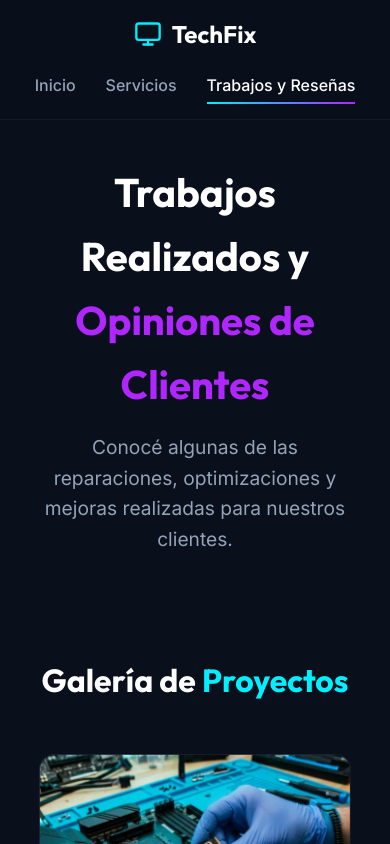
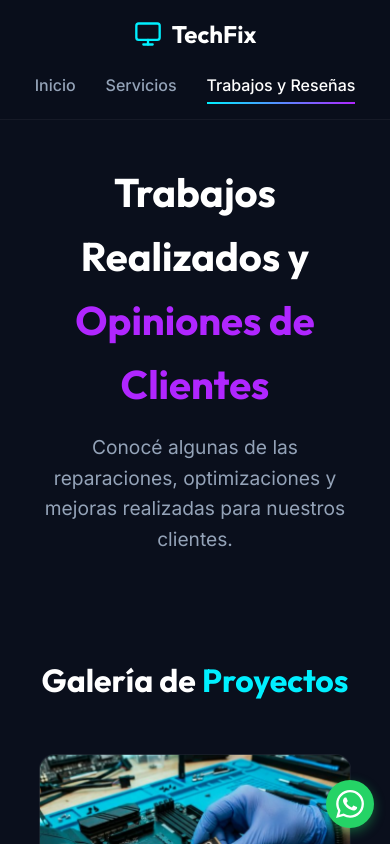
Before and after one commit to andre110500/pcservice, a React (Vite) app: page /trabajos in a window 390 px wide. Shown: the top 844 px of the page. Built offline with nearby package versions, Linux system fonts and the light colour scheme.

Commit message:
feat: add WhatsApp button for direct contact and update contact information

```diff
--- a/src/App.jsx
+++ b/src/App.jsx
@@ -7,6 +7,7 @@
 import About from './components/About';
 import Contact from './components/Contact';
 import Footer from './components/Footer';
+import WhatsAppButton from './components/WhatsAppButton';
 import ServicesPage from './pages/ServicesPage';
 import WorkPage from './pages/WorkPage';
 import './App.scss';
@@ -32,6 +33,7 @@
           <Route path="/trabajos" element={<WorkPage />} />
         </Routes>
         <Footer />
+        <WhatsAppButton />
       </div>
     </Router>
   );
--- a/src/components/Contact.jsx
+++ b/src/components/Contact.jsx
@@ -13,27 +13,40 @@
                     </p>
 
                     <div className="info-list">
-                        <div className="info-item">
+                        <a
+                            href="https://wa.me/573001234567?text=¡Hola! Quiero información sobre los servicios de reparación de PCs."
+                            target="_blank"
+                            rel="noopener noreferrer"
+                            className="info-item"
+                        >
                             <Phone className="icon" />
                             <div>
-                                <h5>Teléfono / WhatsApp</h5>
+                                <h5>WhatsApp</h5>
                                 <p>+1 234 567 8900</p>
                             </div>
-                        </div>
-                        <div className="info-item">
+                        </a>
+                        <a
+                            href="mailto:contacto@tecnicopc.com"
+                            className="info-item"
+                        >
                             <Mail className="icon" />
                             <div>
                                 <h5>Email</h5>
                                 <p>contacto@tecnicopc.com</p>
                             </div>
-                        </div>
-                        <div className="info-item">
+                        </a>
+                        <a
+                            href="https://maps.google.com/?q=CABA,+Buenos+Aires,+Argentina"
+                            target="_blank"
+                            rel="noopener noreferrer"
+                            className="info-item"
+                        >
                             <MapPin className="icon" />
                             <div>
                                 <h5>Ubicación</h5>
-                                <p>Servicio a domicilio - Caba</p>
+                                <p>Av. Corrientes 1234, CABA</p>
                             </div>
-                        </div>
+                        </a>
                     </div>
                 </div>
 
--- a/src/components/Contact.scss
+++ b/src/components/Contact.scss
@@ -40,6 +40,13 @@
                 display: flex;
                 align-items: center;
                 gap: 20px;
+                text-decoration: none;
+                cursor: pointer;
+                transition: transform 0.2s ease;
+
+                &:hover {
+                    transform: translateX(4px);
+                }
 
                 .icon {
                     color: var(--color-cyan);
--- a/src/components/Footer.jsx
+++ b/src/components/Footer.jsx
@@ -29,7 +29,7 @@
                     <h4>Contacto</h4>
                     <p><Phone size={16} /> +1 234 567 8900</p>
                     <p><Mail size={16} /> contacto@tecnicopc.com</p>
-                    <p><MapPin size={16} /> Servicio a domicilio - CABA</p>
+                    <p><MapPin size={16} /> Av. Corrientes 1234, CABA</p>
                 </div>
             </div>
 
--- /dev/null
+++ b/src/components/WhatsAppButton.jsx
@@ -0,0 +1,29 @@
+import React from 'react';
+import './WhatsAppButton.scss';
+
+const WhatsAppButton = () => {
+  const phoneNumber = '573001234567';
+  const message = encodeURIComponent('¡Hola! Quiero información sobre los servicios de reparación de PCs.');
+  const whatsappUrl = `https://wa.me/${phoneNumber}?text=${message}`;
+
+  return (
+    <a
+      href={whatsappUrl}
+      target="_blank"
+      rel="noopener noreferrer"
+      className="whatsapp-button"
+      aria-label="Contactar por WhatsApp"
+    >
+      <svg
+        viewBox="0 0 24 24"
+        width="28"
+        height="28"
+        fill="currentColor"
+      >
+        <path d="M17.472 14.382c-.297-.149-1.758-.867-2.03-.967-.273-.099-.471-.148-.67.15-.197.297-.767.966-.94 1.164-.173.199-.347.223-.644.075-.297-.15-1.255-.463-2.39-1.475-.883-.788-1.48-1.761-1.653-2.059-.173-.297-.018-.458.13-.606.134-.133.298-.347.446-.52.149-.174.198-.298.298-.497.099-.198.05-.371-.025-.52-.075-.149-.669-1.612-.916-2.207-.242-.579-.487-.5-.669-.51-.173-.008-.371-.01-.57-.01-.198 0-.52.074-.792.372-.272.297-1.04 1.016-1.04 2.479 0 1.462 1.065 2.875 1.213 3.074.149.198 2.096 3.2 5.077 4.487.709.306 1.262.489 1.694.625.712.227 1.36.195 1.871.118.571-.085 1.758-.719 2.006-1.413.248-.694.248-1.289.173-1.413-.074-.124-.272-.198-.57-.347m-5.421 7.403h-.004a9.87 9.87 0 01-5.031-1.378l-.361-.214-3.741.982.998-3.648-.235-.374a9.86 9.86 0 01-1.51-5.26c.001-5.45 4.436-9.884 9.888-9.884 2.64 0 5.122 1.03 6.988 2.898a9.825 9.825 0 012.893 6.994c-.003 5.45-4.437 9.884-9.885 9.884m8.413-18.297A11.815 11.815 0 0012.05 0C5.495 0 .16 5.335.157 11.892c0 2.096.547 4.142 1.588 5.945L.057 24l6.305-1.654a11.882 11.882 0 005.683 1.448h.005c6.554 0 11.89-5.335 11.893-11.893a11.821 11.821 0 00-3.48-8.413z" />
+      </svg>
+    </a>
+  );
+};
+
+export default WhatsAppButton;
--- /dev/null
+++ b/src/components/WhatsAppButton.scss
@@ -0,0 +1,35 @@
+.whatsapp-button {
+  position: fixed;
+  bottom: 24px;
+  right: 24px;
+  z-index: 1000;
+  width: 56px;
+  height: 56px;
+  border-radius: 50%;
+  background-color: #25D366;
+  color: #fff;
+  display: flex;
+  align-items: center;
+  justify-content: center;
+  box-shadow: 0 4px 12px rgba(37, 211, 102, 0.4);
+  transition: transform 0.2s ease, box-shadow 0.2s ease;
+  text-decoration: none;
+
+  &:hover {
+    transform: scale(1.1);
+    box-shadow: 0 6px 20px rgba(37, 211, 102, 0.6);
+  }
+
+  &:active {
+    transform: scale(0.95);
+  }
+}
+
+@media (max-width: 480px) {
+  .whatsapp-button {
+    bottom: 16px;
+    right: 16px;
+    width: 48px;
+    height: 48px;
+  }
+}
```
Also changed, not shown: src/components/BrandCarousel.jsx (line endings or trailing spaces), src/components/BrandCarousel.scss (line endings or trailing spaces).
